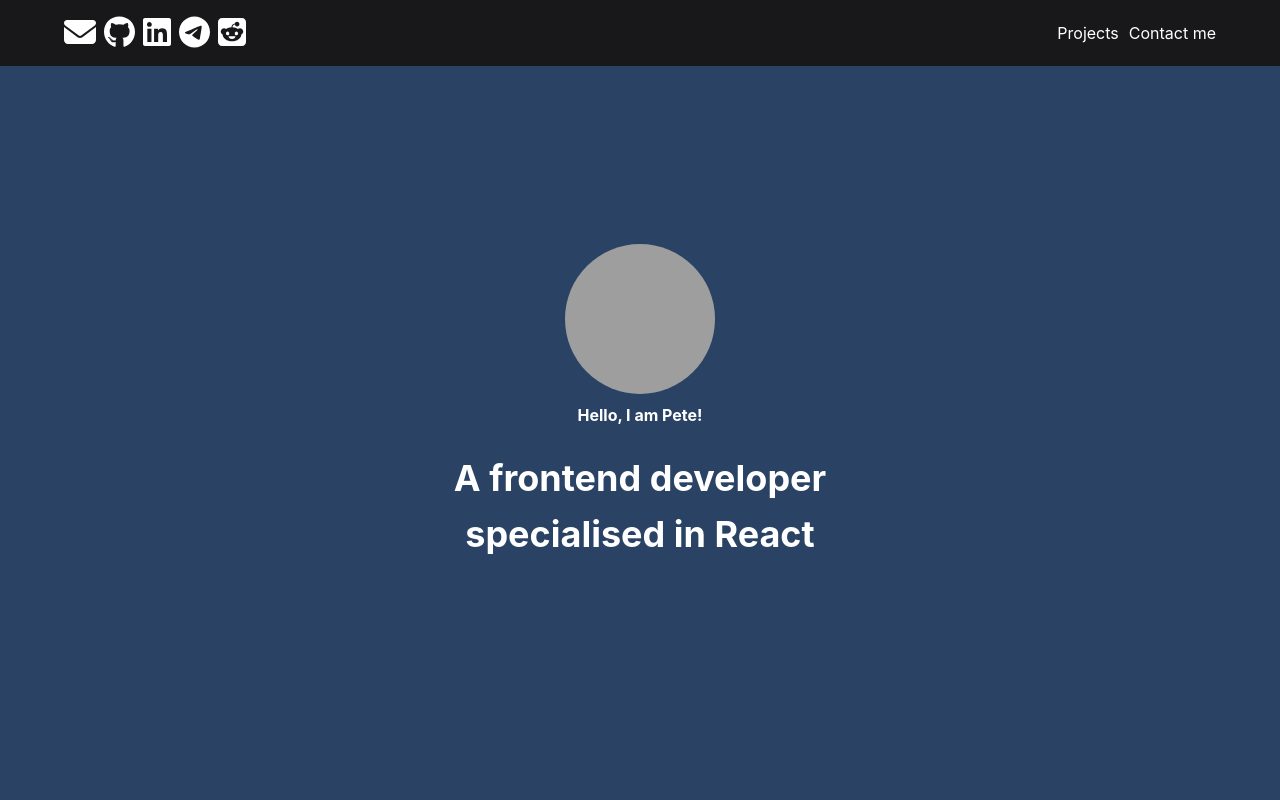
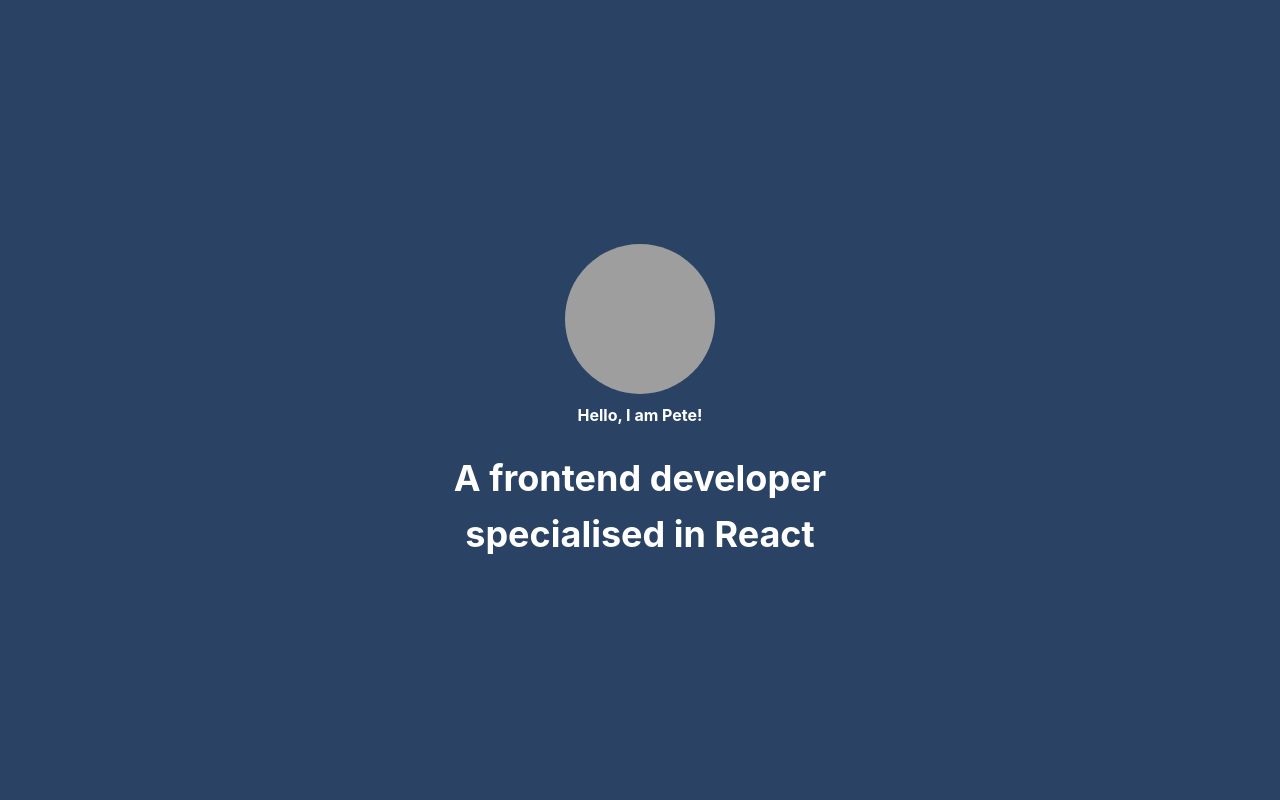
Before and after one commit to SashaBeetle/ReactPortfolio, a React (Create React App) app: page / in a window 1280 px wide. Shown: the top 800 px of the page. Built offline with nearby package versions, Linux system fonts and the light colour scheme; grey boxes are pictures that could not be loaded.

Commit message:
Add header animation

```diff
--- a/src/components/ContactMeSection.js
+++ b/src/components/ContactMeSection.js
@@ -34,7 +34,7 @@
       onOpen({type: 'success', message: 'Success message'})
       submit('/' , values)
 
-
+      formik.resetForm();
     },
     validationSchema: Yup.object({
       firstName: Yup.string().required("First Name is required"),
@@ -94,7 +94,7 @@
                 />
                 <FormErrorMessage>{FormError}</FormErrorMessage>
               </FormControl>
-              <Button type="submit" onSubmit={submit} colorScheme="purple" width="full">
+              <Button type="submit" colorScheme="purple" width="full">
                 Submit
               </Button>
             </VStack>
--- a/src/components/Header.js
+++ b/src/components/Header.js
@@ -1,4 +1,4 @@
-import React, { useEffect, useRef } from "react";
+import React, { useEffect, useRef, useState } from "react";
 import { FontAwesomeIcon } from "@fortawesome/react-fontawesome";
 import { faEnvelope } from "@fortawesome/free-solid-svg-icons";
 import {
@@ -32,7 +32,11 @@
   },
 ];
 
+
 const Header = () => {
+  const boxRef = useRef(null);
+  const [previousScrollPosition, setPreviousScrollPosition] = useState(0);
+
   const handleClick = (anchor) => () => {
     const id = `${anchor}-section`;
     const element = document.getElementById(id);
@@ -43,6 +47,27 @@
       });
     }
   };
+
+  useEffect(() => {
+    const handleScroll = () => {
+
+      const currentScrollPosition = window.scrollY;
+      const isScrollingUp = currentScrollPosition < previousScrollPosition;
+
+      const transformValue = isScrollingUp ? 'translateY(0)' : 'translateY(-200px)';
+      boxRef.current.style.transform = transformValue;
+      console.log('y:', {transformValue})
+      setPreviousScrollPosition(currentScrollPosition);
+    };
+
+
+    window.addEventListener('scroll', handleScroll);
+
+    return () => {
+      window.removeEventListener('scroll', handleScroll);
+    };
+  }, []);
+
 
   return (
     <Box
@@ -55,6 +80,8 @@
       transitionDuration=".3s"
       transitionTimingFunction="ease-in-out"
       backgroundColor="#18181b"
+      ref={boxRef}
+      className="HeaderContainer"
     >
       <Box color="white" maxWidth="1280px" margin="0 auto">
         <HStack
@@ -88,4 +115,6 @@
     </Box>
   );
 };
+
+
 export default Header;
--- a/src/index.css
+++ b/src/index.css
@@ -15,3 +15,9 @@
   font-family: source-code-pro, Menlo, Monaco, Consolas, 'Courier New',
     monospace;
 }
+
+.HeaderContainer {
+  transition-property: transform;
+  transition-duration: 0.3s;
+  transition-timing-function: ease-in-out;
+}
```
